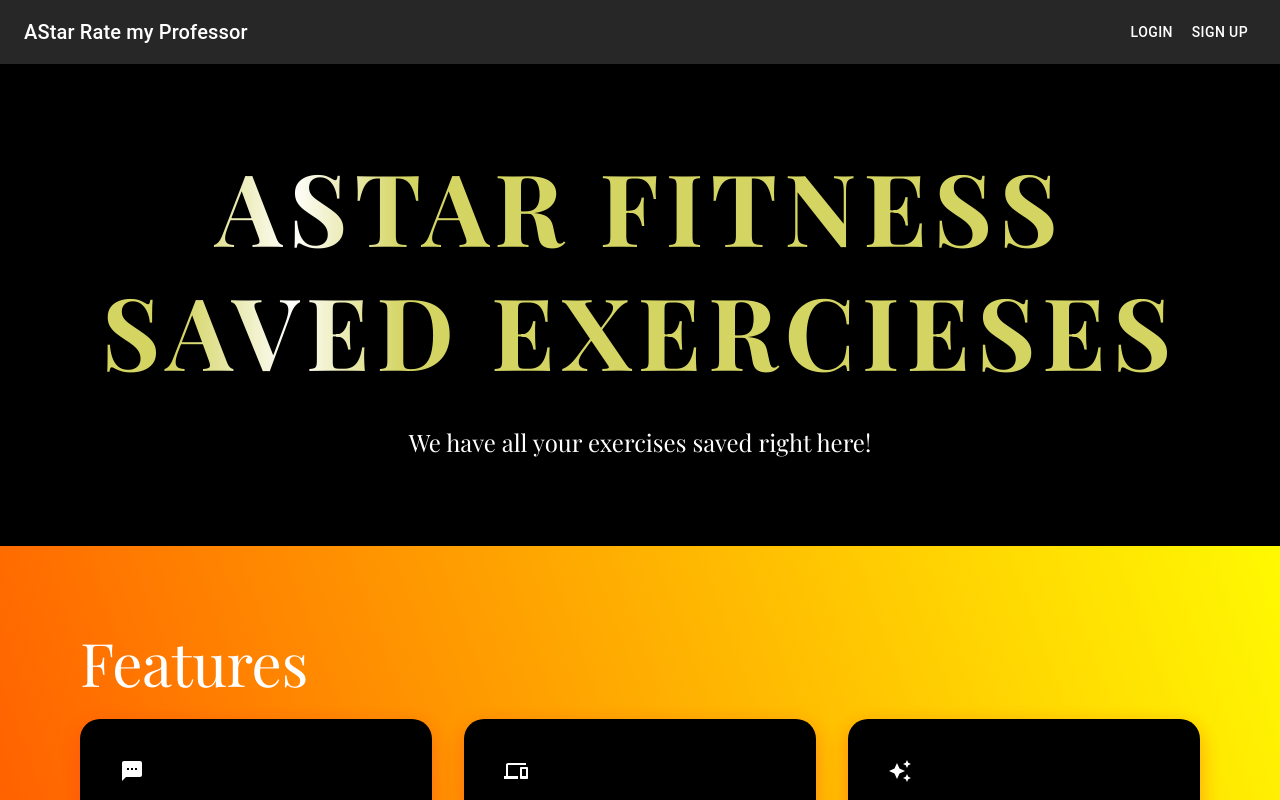
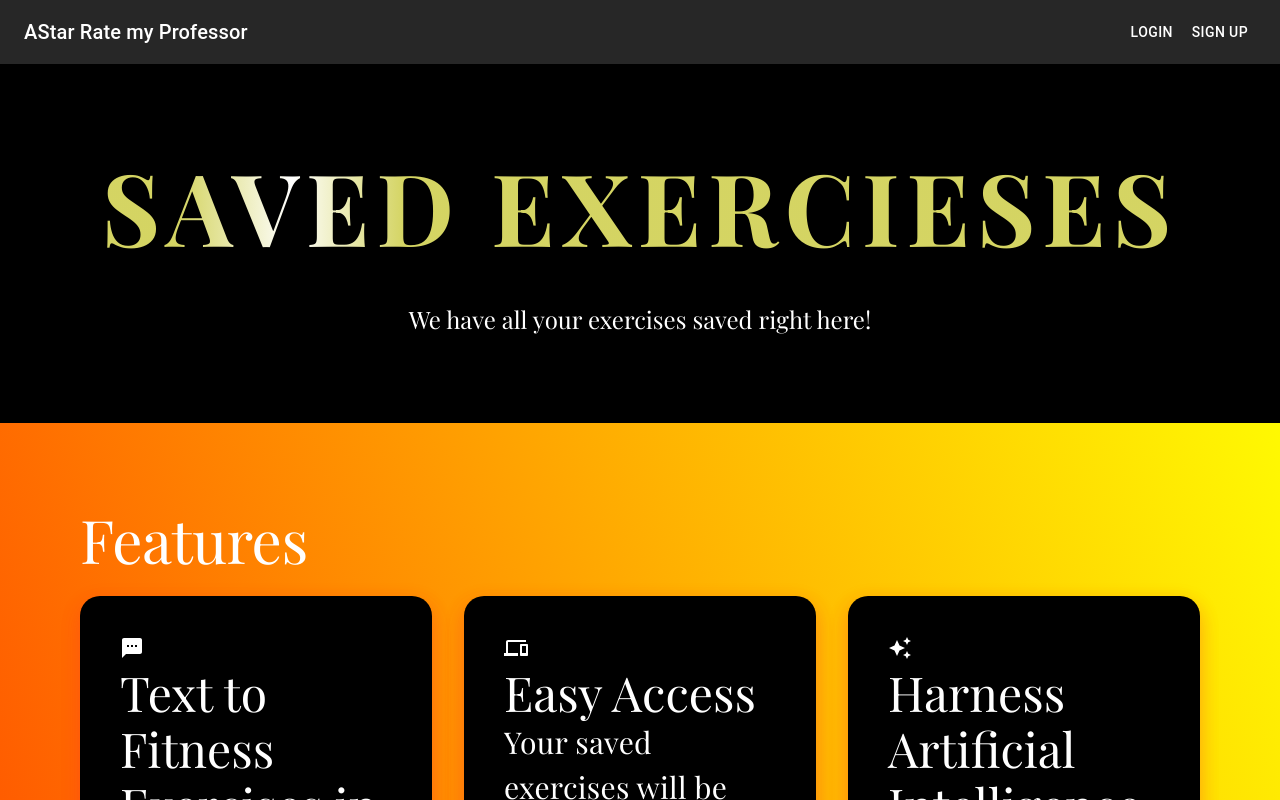
Before and after one commit to Shoheicode/fitness-app-project, a Next.js app: page /savedExercise in a window 1280 px wide. Shown: the top 800 px of the page. Built offline with nearby package versions, Linux system fonts and the light colour scheme; no server answers; a web font is replaced by a local one.

Commit message:
updated page

```diff
--- a/app/savedExercise/page.js
+++ b/app/savedExercise/page.js
@@ -42,7 +42,7 @@ export default function Home() {
           padding={10}
         >
           <Typography variant="h4" component="h1" gutterBottom id='generateText'>
-            AStar Fitness Saved Exercieses
+            Saved Exercieses
           </Typography>
           <Typography variant="h5" component="h2" gutterBottom className="apply">
             We have all your exercises saved right here!
```
